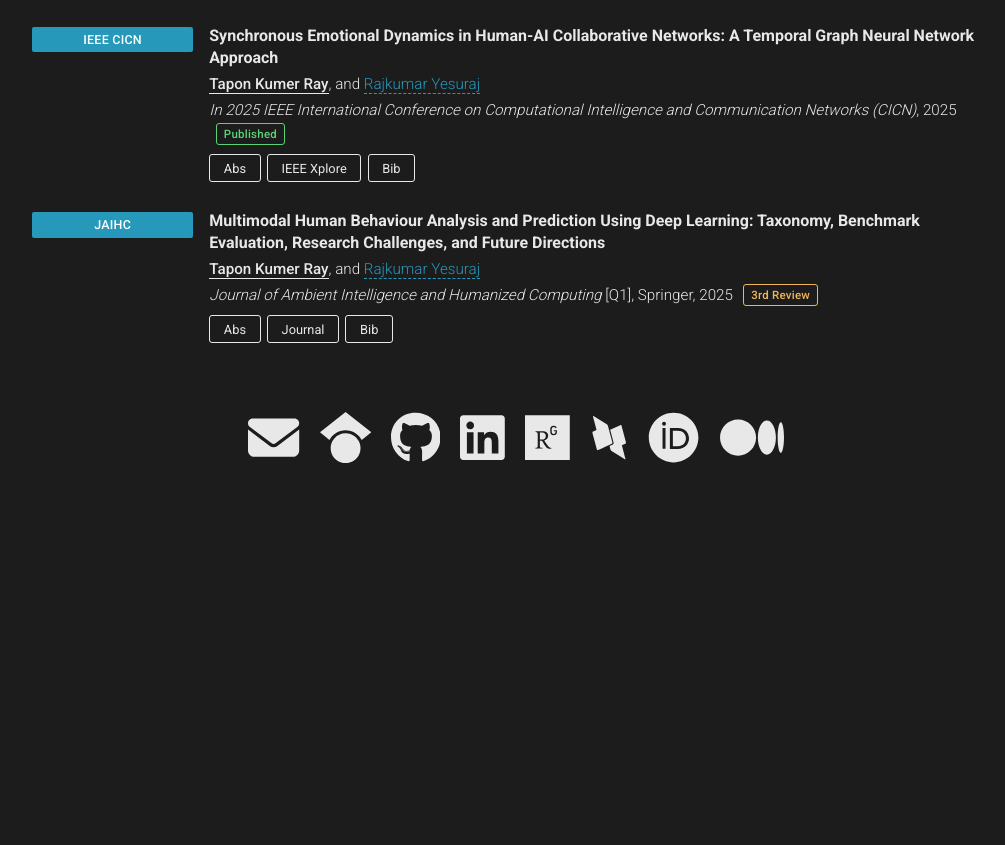
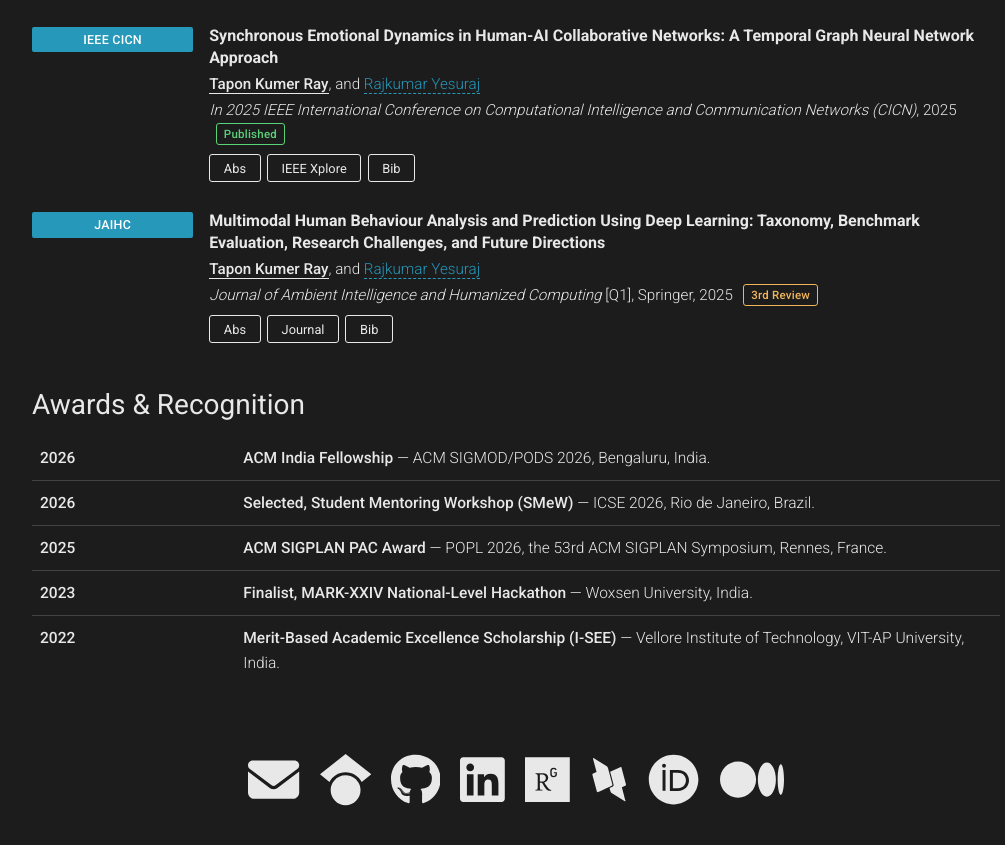
Before and after one commit to tapon22bce/tapon22bce.github.io, a plain HTML site: page publications/index.html in a window 1280 px wide. Shown: the part 957-1802 px from the top of the page, without its empty margins (124-1129 px from the left). Before the commit the page ends 1508 px from the top, so only its background shows below. Drawn offline with Linux system fonts and the light colour scheme.

Commit message:
Add awards and recognition section to index.html

```diff
--- a/publications/index.html
+++ b/publications/index.html
@@ -235,6 +235,18 @@
         </ol>
       </div>
     </div>
+    <!-- ================= AWARDS & RECOGNITION ================= -->
+      <section class="section" id="awards">
+        <h2><a href="#awards">Awards &amp; Recognition</a></h2>
+        <table class="table">
+          <tr><th scope="row">2026</th><td><b>ACM India Fellowship</b> — ACM SIGMOD/PODS 2026, Bengaluru, India.</td></tr>
+          <tr><th scope="row">2026</th><td><b>Selected, Student Mentoring Workshop (SMeW)</b> — ICSE 2026, Rio de Janeiro, Brazil.</td></tr>
+          <tr><th scope="row">2025</th><td><b>ACM SIGPLAN PAC Award</b> — POPL 2026, the 53rd ACM SIGPLAN Symposium, Rennes, France.</td></tr>
+          <tr><th scope="row">2023</th><td><b>Finalist, MARK-XXIV National-Level Hackathon</b> — Woxsen University, India.</td></tr>
+          <tr><th scope="row">2022</th><td><b>Merit-Based Academic Excellence Scholarship (I-SEE)</b> — Vellore Institute of Technology, VIT-AP University, India.</td></tr>
+        </table>
+      </section>
+
 
     <!-- ================= CONTACT ICONS ================= -->
     <div class="social">
```
